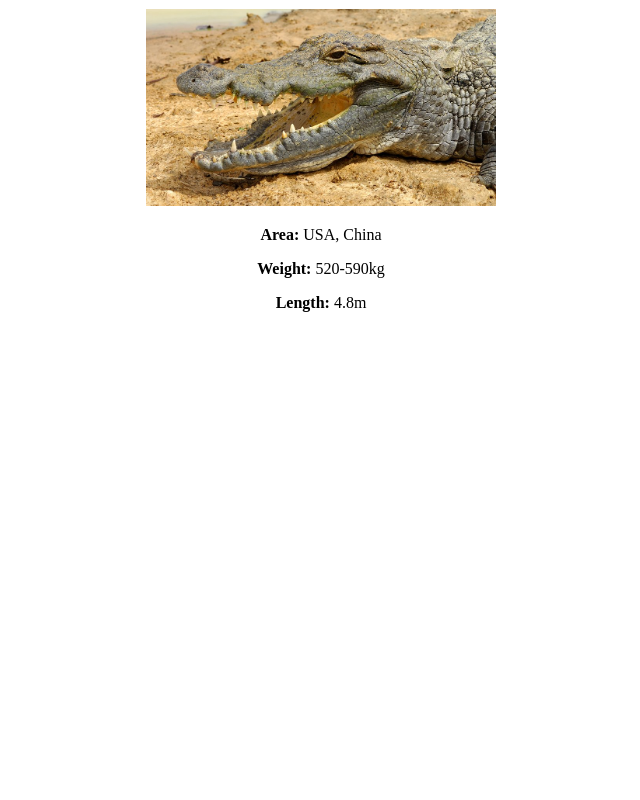
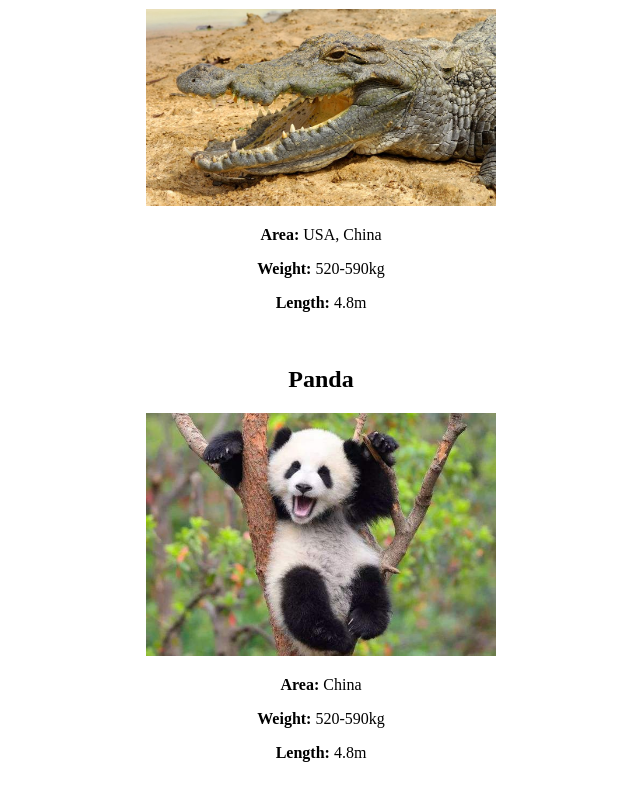
Before and after one commit to mamatkulovdmitry/project, a plain HTML site: page index.html in a window 1280 px wide. Shown: the part 1267-2067 px from the top of the page, without its empty margins (319-959 px from the left). Before the commit the page ends 1621 px from the top, so only its background shows below. Drawn offline with Linux system fonts and the light colour scheme.

Commit message:
New Commit From Student

```diff
--- a/index.html
+++ b/index.html
@@ -31,5 +31,11 @@
         <p><b>Weight:</b> 520-590kg</p>
         <p><b>Length:</b> 4.8m</p>
         <br>
+        <h2>Panda</h2>
+        <img width=350px src="./img/panda.jpg">
+        <p><b>Area:</b> China</p>
+        <p><b>Weight:</b> 520-590kg</p>
+        <p><b>Length:</b> 4.8m</p>
+        <br>
     </body>
 </html>
```
